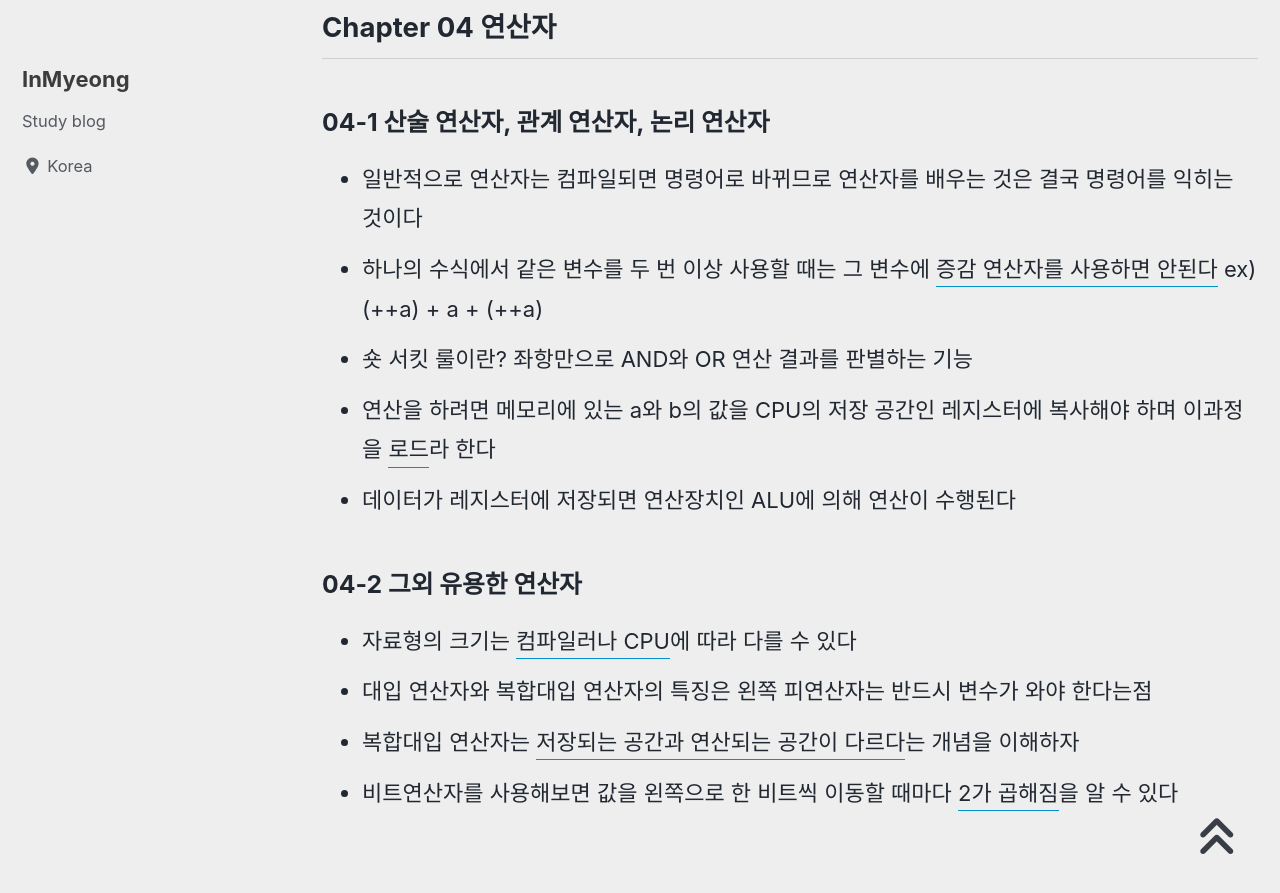
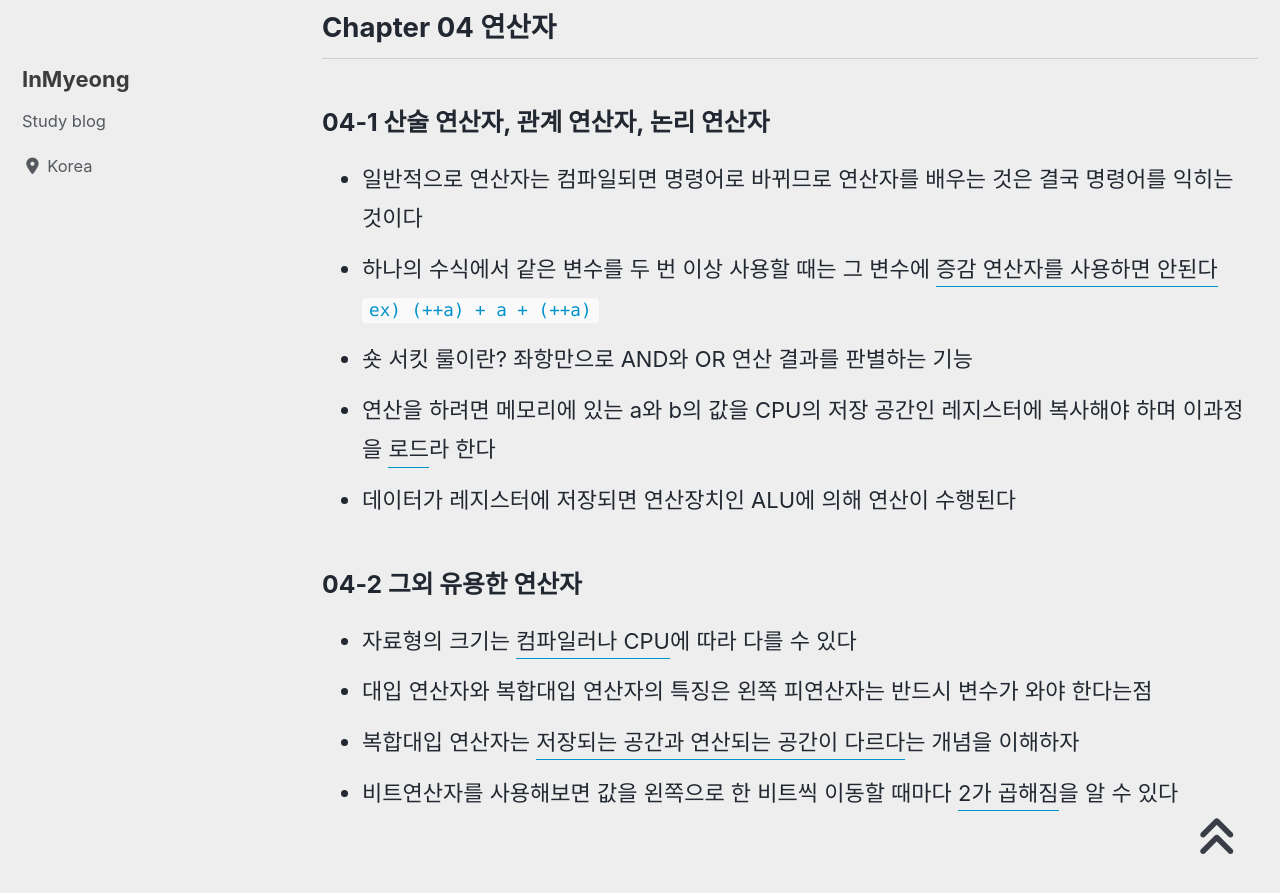
Before and after one commit to devMyeong/devMyeong.github.io, a Jekyll site: the page built from _posts/c/2021-06-28-c.md, in a window 1280 px wide and 900 px high, scrolled down 3622 px. Shown: the top 893 px of the window. Built offline with Jekyll 4.4.1, drawn with Linux system fonts in a browser that asks for light colours; cached includes are drawn as plain includes; nearby versions of some CDN libraries; some web fonts are replaced.

Commit message:
update chapter 04-1

```diff
--- a/_posts/c/2021-06-28-c.md
+++ b/_posts/c/2021-06-28-c.md
@@ -63,7 +63,7 @@ last_modified_at: 2021-07-04
 
 ### 04-1 산술 연산자, 관계 연산자, 논리 연산자
 - 일반적으로 연산자는 컴파일되면 명령어로 바뀌므로 연산자를 배우는 것은 결국 명령어를 익히는 것이다
-- 하나의 수식에서 같은 변수를 두 번 이상 사용할 때는 그 변수에 <u>증감 연산자를 사용하면 안된다</u> ex) (++a) + a + (++a)
+- 하나의 수식에서 같은 변수를 두 번 이상 사용할 때는 그 변수에 <u>증감 연산자를 사용하면 안된다</u> `ex) (++a) + a + (++a)`
 - 숏 서킷 룰이란? 좌항만으로 AND와 OR 연산 결과를 판별하는 기능
 - 연산을 하려면 메모리에 있는 a와 b의 값을 CPU의 저장 공간인 레지스터에 복사해야 하며 이과정을 <u>로드</u>라 한다
 - 데이터가 레지스터에 저장되면 연산장치인 ALU에 의해 연산이 수행된다
```
